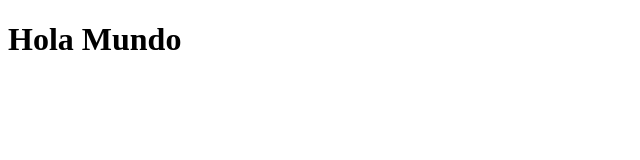
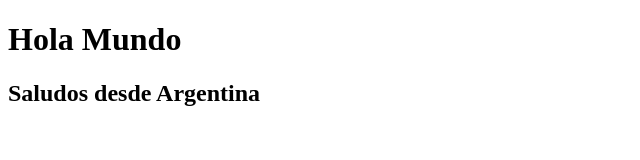
Before and after one commit to JWeberSala/JWeberSala.github.io, a plain HTML site: page docs/index.html in a window 1280 px wide. Shown: the whole page, without its empty margins (0-640 px from the left). Drawn offline with Linux system fonts and the light colour scheme.

Commit message:
agrego una linea

```diff
--- a/docs/index.html
+++ b/docs/index.html
@@ -8,5 +8,6 @@
 </head>
 <body>
     <h1>Hola Mundo</h1>
+    <h2>Saludos desde Argentina</h2>
 </body>
 </html>
```
